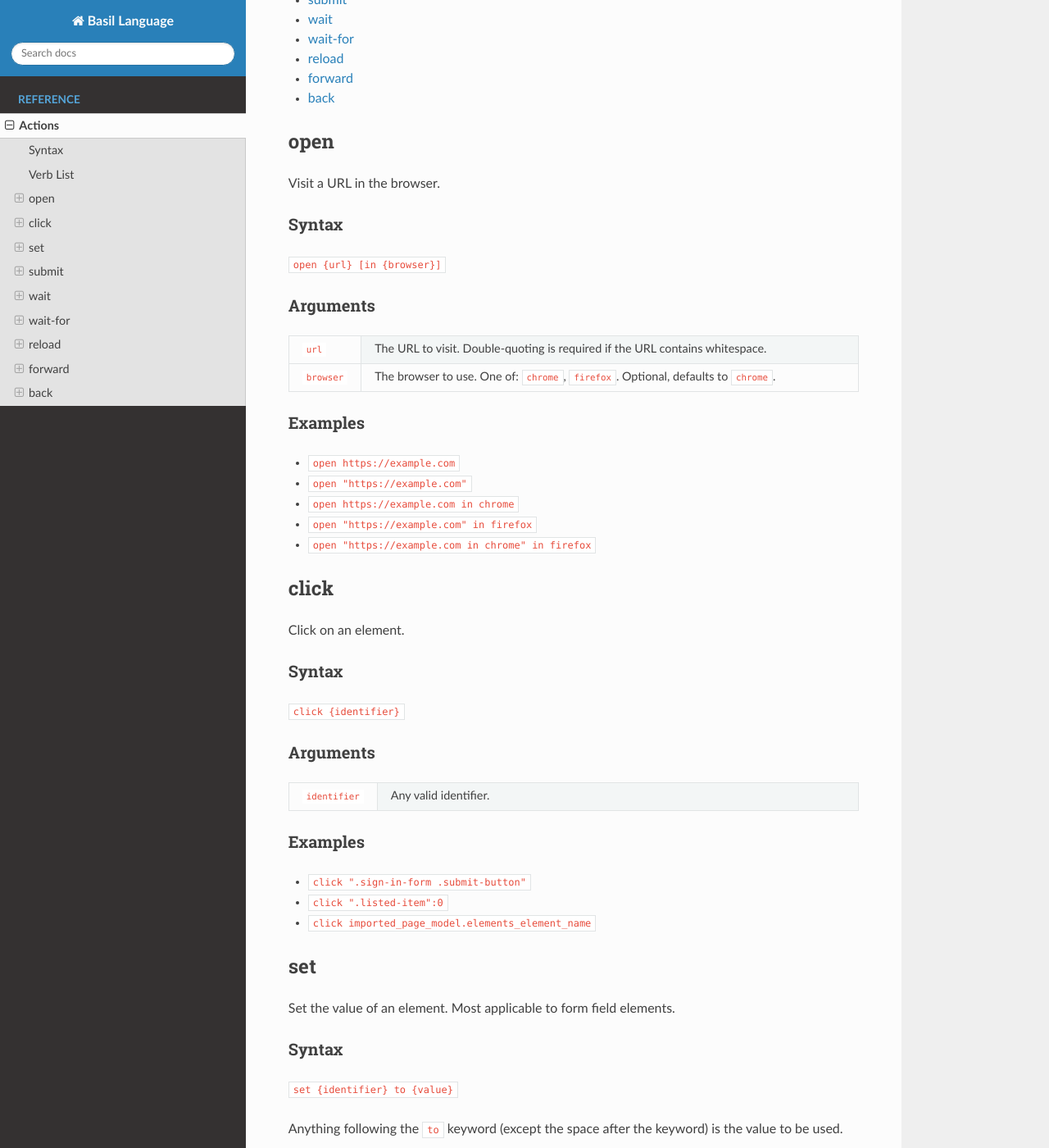
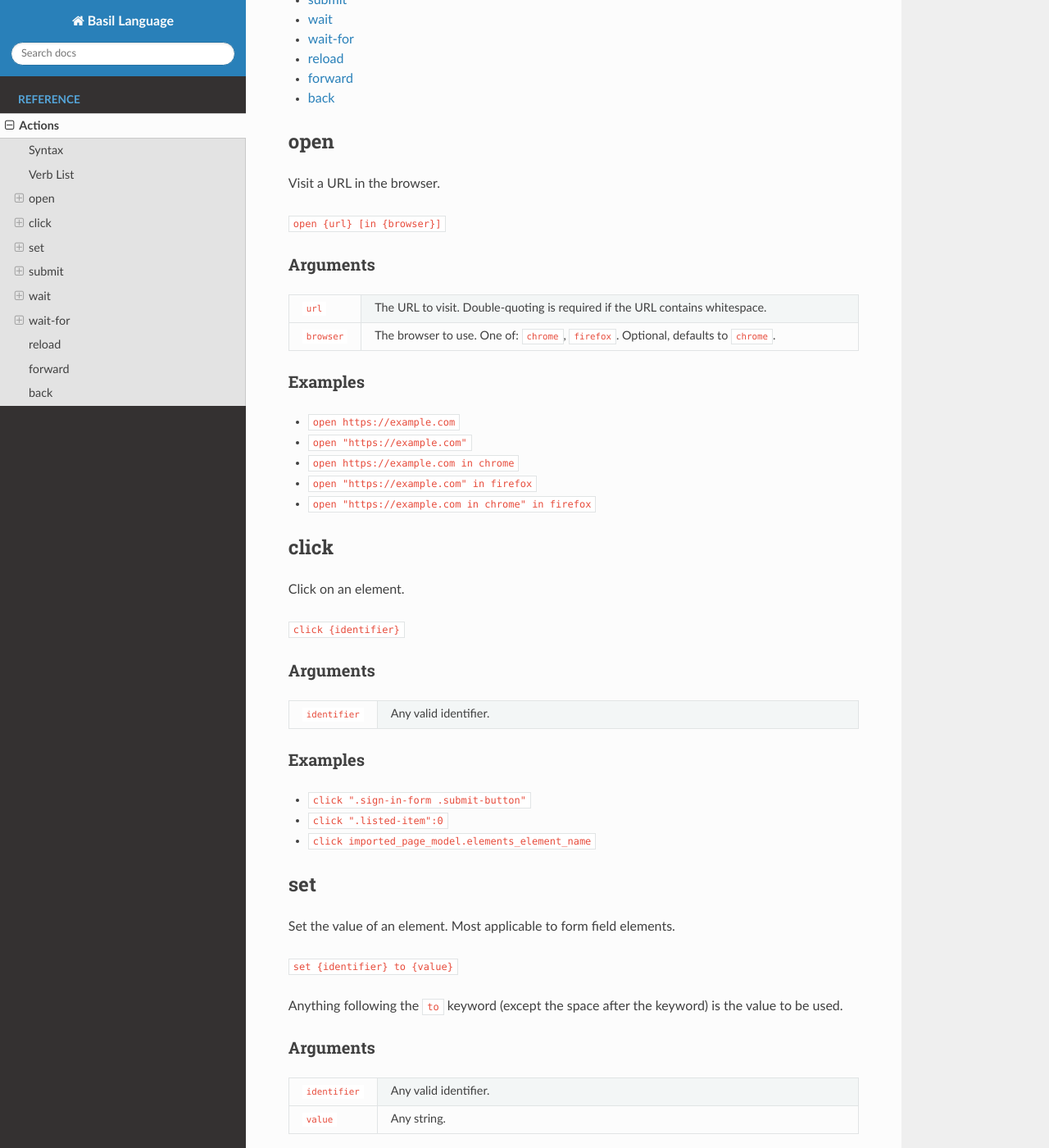
Before and after one commit to webignition/bas-spec, a Sphinx documentation site: the page built from docs/actions.rst, in a window 1280 px wide and 1400 px high, scrolled down 525 px. Shown: the whole window at 82% size. Built offline with Sphinx 7.4.7 and the Read the Docs theme 2.0.0, drawn with Linux system fonts in a browser that asks for light colours; some of the changed text lies outside the part shown.

Commit message:
Remove noisy syntax headings

```diff
--- a/docs/actions.rst
+++ b/docs/actions.rst
@@ -34,10 +34,6 @@ open
 
 Visit a URL in the browser.
 
-******
-Syntax
-******
-
 ``open {url} [in {browser}]``
 
 *********
@@ -71,10 +67,6 @@ click
 
 Click on an element.
 
-******
-Syntax
-******
-
 ``click {identifier}``
 
 *********
@@ -102,10 +94,6 @@ set
 ---
 
 Set the value of an element. Most applicable to form field elements.
-
-******
-Syntax
-******
 
 ``set {identifier} to {value}``
 
@@ -139,10 +127,6 @@ submit
 
 Submits a form.
 
-******
-Syntax
-******
-
 ``submit {identifier}``
 
 *********
@@ -169,10 +153,6 @@ wait
 ----
 
 Wait for a specified number of seconds.
-
-******
-Syntax
-******
 
 ``wait {number-of-seconds}``
 
@@ -201,10 +181,6 @@ wait-for
 
 Wait for an element to be rendered. Waits for up to 30 seconds.
 
-******
-Syntax
-******
-
 ``wait-for {identifier}``
 
 *********
@@ -232,10 +208,6 @@ reload
 
 Reload the current page.
 
-******
-Syntax
-******
-
 ``reload``
 
 .. _actions-forward:
@@ -245,10 +217,6 @@ forward
 -------
 
 Move forward one item in the current session history.
-
-******
-Syntax
-******
 
 ``forward``
 
@@ -260,8 +228,4 @@ back
 
 Move back one item in the current session history.
 
-******
-Syntax
-******
-
 ``back``
```
